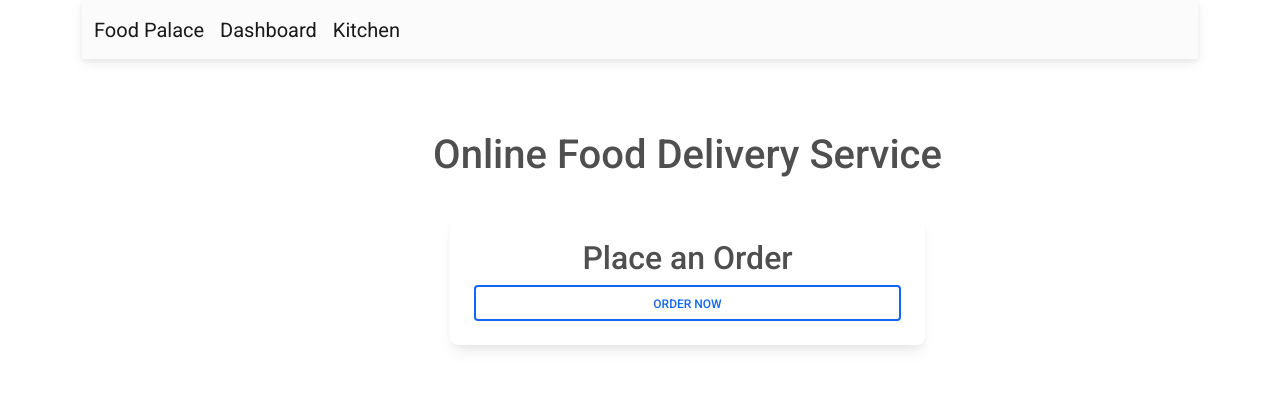
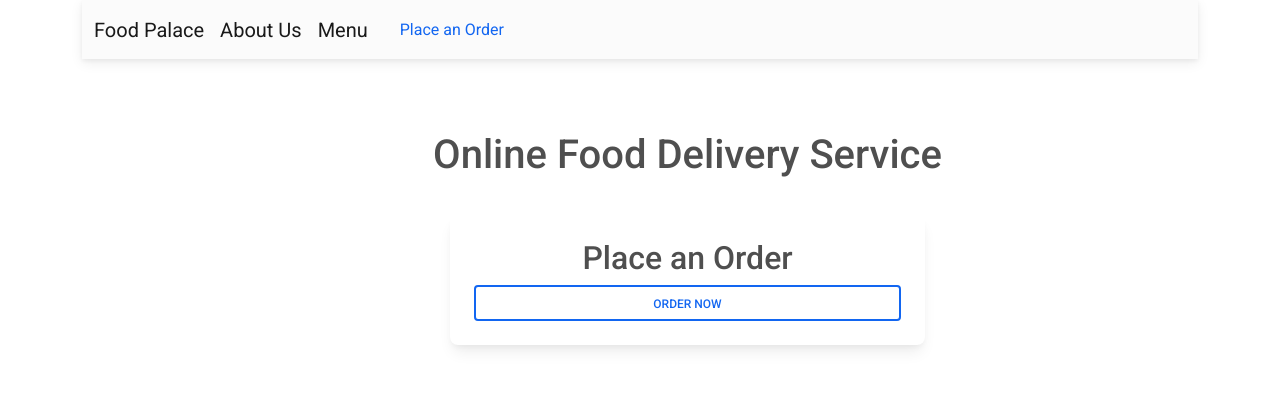
Before and after one commit to DavidHODs/Food-Palace, a Django app: page / in a window 1280 px wide. Shown: the top 420 px of the page. Run offline with Django 3.2, Linux system fonts and the light colour scheme; some libraries are stand-ins or nearby versions.

```diff
--- a/customer/templates/customer/navigation.html
+++ b/customer/templates/customer/navigation.html
@@ -1,4 +1,3 @@
-
 
 
 
@@ -6,12 +5,11 @@
   <nav class="navbar navbar-expand-lg navbar-light bg-light">
     <div class="container-fluid">
       <a class="navbar-brand" href="{% url 'index' %}">Food Palace</a>
-      <a class="navbar-brand" href="{% url 'restaurant:dashboard' %}"
-        >Dashboard</a
+      <a class="navbar-brand" href="{% url 'about' %}">About Us</a
       >
-      <a class="navbar-brand" href="{% url 'restaurant:create-menu' %}"
-        >Kitchen</a
-      >
+      <a class="navbar-brand" href="{% url 'menu' %}">Menu</a>
+      <a class="nav-link" href="{% url 'order' %}">Place an Order</a>
+
       <button
         class="navbar-toggler"
         type="button"
```
